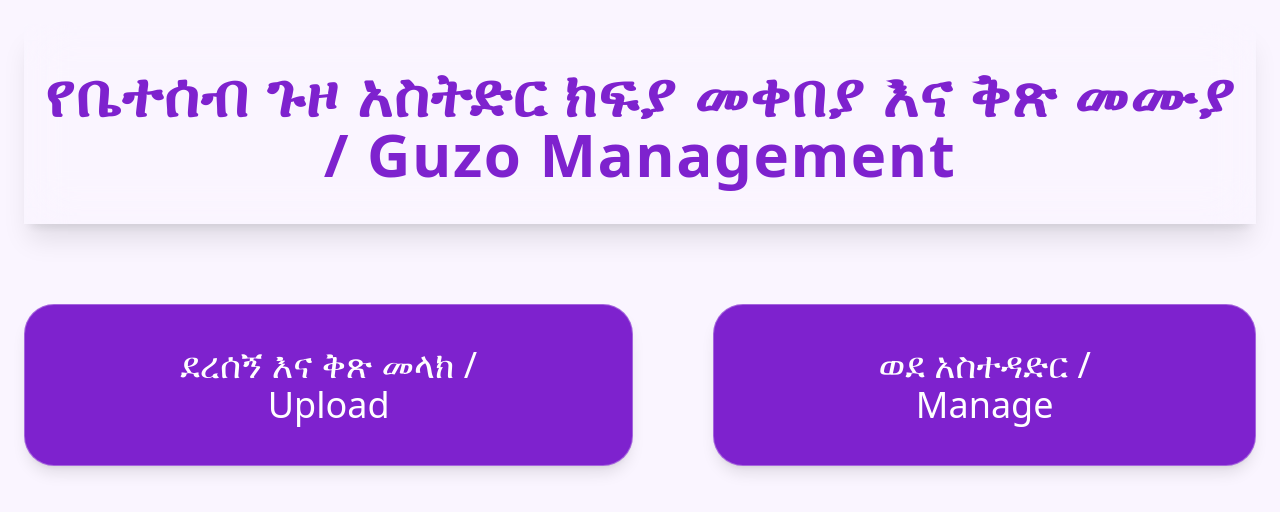
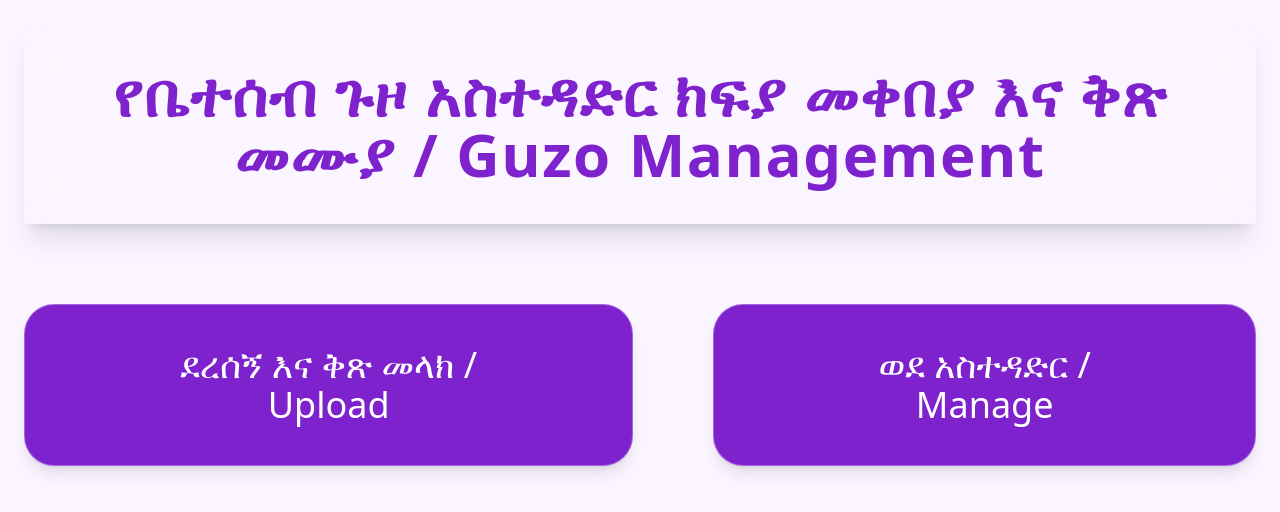
Before and after one commit to guzopayment/client, a React (Vite) app: page / in a window 1280 px wide. Shown: the top 512 px of the page. Built offline with nearby package versions, Linux system fonts and the light colour scheme; no server answers.

Commit message:
spelling recheck

```diff
--- a/src/pages/Home.jsx
+++ b/src/pages/Home.jsx
@@ -22,7 +22,7 @@ export default function Home() {
           "
         >
           <h1 className="text-4xl md:text-6xl font-bold text-purple-700 tracking-wide">
-            የቤተሰብ ጉዞ አስትድር ክፍያ መቀበያ እና ቅጽ መሙያ / Guzo Management
+            የቤተሰብ ጉዞ አስተዳድር ክፍያ መቀበያ እና ቅጽ መሙያ / Guzo Management
           </h1>
         </div>
 
```
